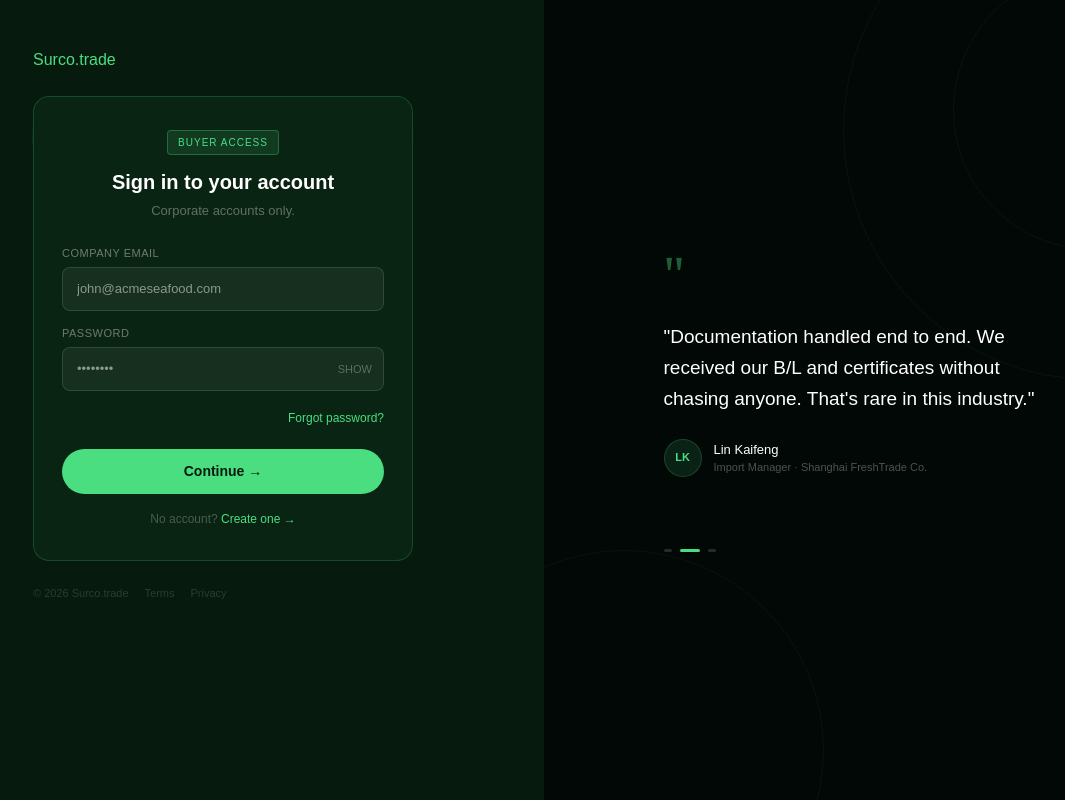
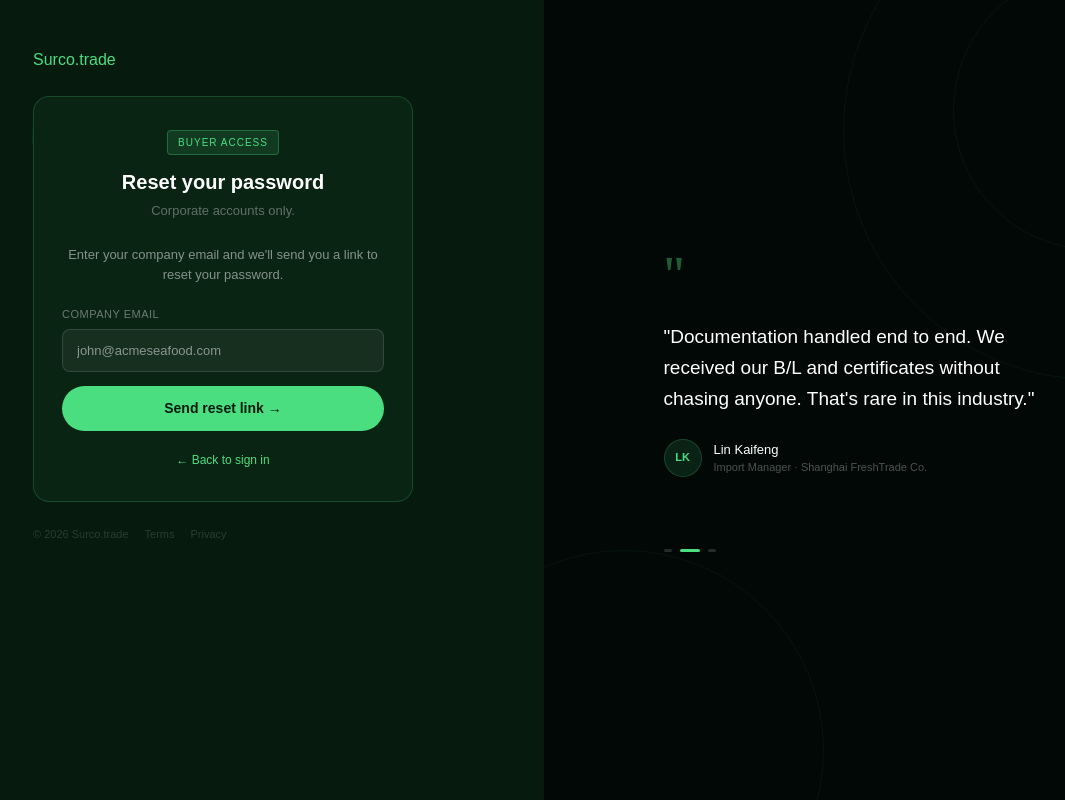
Before and after one commit to Jerryfrias/surco-trade, a Next.js app: page /access in a window 1280 px wide. Both pictures are taken after a click on the element "Forgot password?". Shown: the whole page, without its empty margins (97-1162 px from the left). Built offline with nearby package versions, Linux system fonts and the light colour scheme.

Commit message:
forgot password inline form

```diff
--- a/app/access/page.tsx
+++ b/app/access/page.tsx
@@ -22,6 +22,9 @@ export default function AccessPage() {
   const [emailError, setEmailError] = useState("");
   const [loading, setLoading] = useState(false);
   const [error, setError] = useState("");
+  const [forgotMode, setForgotMode] = useState(false);
+  const [forgotEmail, setForgotEmail] = useState("");
+  const [forgotSent, setForgotSent] = useState(false);
 
   useEffect(() => {
     const iv = setInterval(() => setQuoteIdx(i => (i + 1) % quotes.length), 4500);
@@ -84,6 +87,8 @@ export default function AccessPage() {
 
   return (
     <div style={{ display: "grid", gridTemplateColumns: "1fr 1fr", height: "100vh", fontFamily: "sans-serif", overflow: "hidden" }}>
+
+      {/* IZQUIERDA */}
       <div style={{ background: "#071a0e", display: "flex", flexDirection: "column", alignItems: "center", padding: "48px 40px", position: "relative", overflowY: "auto", height: "100vh" }}>
         <div style={{ width: "380px", marginBottom: "24px" }}>
           <div style={{ color: "#4ade80", fontSize: "16px", fontWeight: 500 }}>Surco.trade</div>
@@ -95,12 +100,15 @@ export default function AccessPage() {
             <div style={{ textAlign: "center", marginBottom: "24px" }}>
               <div style={{ display: "inline-block", background: "rgba(74,222,128,0.12)", color: "#4ade80", fontSize: "10px", letterSpacing: "1px", textTransform: "uppercase", padding: "4px 10px", borderRadius: "4px", border: "0.5px solid rgba(74,222,128,0.3)", marginBottom: "12px" }}>Buyer access</div>
               <h2 style={{ color: "white", fontSize: "20px", fontWeight: 600, margin: "0 0 4px" }}>
-                {mode === "signin" ? "Sign in to your account" : "Create your account"}
+                {forgotMode ? "Reset your password" : mode === "signin" ? "Sign in to your account" : "Create your account"}
               </h2>
               <p style={{ color: "rgba(255,255,255,0.35)", fontSize: "13px" }}>Corporate accounts only.</p>
             </div>
+
             {error && <div style={{ background: "rgba(248,113,113,0.1)", border: "0.5px solid rgba(248,113,113,0.3)", borderRadius: "6px", padding: "10px 12px", color: "#f87171", fontSize: "12px", marginBottom: "16px" }}>{error}</div>}
-            {mode === "signin" && (
+
+            {/* SIGN IN */}
+            {mode === "signin" && !forgotMode && (
               <div>
                 <div style={fld}>
                   <label style={lbl}>Company email</label>
@@ -116,12 +124,7 @@ export default function AccessPage() {
                   </div>
                 </div>
                 <div style={{ textAlign: "right", marginBottom: "20px" }}>
-                  <span onClick={async () => {
-  const email = (document.getElementById("si-email") as HTMLInputElement).value;
-  if (!email) { alert("Enter your email first."); return; }
-  await supabase.auth.resetPasswordForEmail(email, { redirectTo: "https://surco-trade.vercel.app/reset-password" });
-  alert("Check your email for the reset link.");
-}} style={{ color: "#4ade80", fontSize: "12px", cursor: "pointer" }}>Forgot password?</span>
+                  <span onClick={() => setForgotMode(true)} style={{ color: "#4ade80", fontSize: "12px", cursor: "pointer" }}>Forgot password?</span>
                 </div>
                 <button onClick={handleSignIn} disabled={loading} style={{ width: "100%", background: "#4ade80", color: "#071a0e", fontSize: "14px", fontWeight: 600, padding: "12px", borderRadius: "50px", border: "none", cursor: "pointer" }}>
                   {loading ? "Signing in..." : "Continue →"}
@@ -131,6 +134,41 @@ export default function AccessPage() {
                 </p>
               </div>
             )}
+
+            {/* FORGOT PASSWORD */}
+            {forgotMode && (
+              <div>
+                <p style={{ color: "rgba(255,255,255,0.5)", fontSize: "13px", lineHeight: 1.6, marginBottom: "20px", textAlign: "center" }}>
+                  Enter your company email and we'll send you a link to reset your password.
+                </p>
+                {forgotSent ? (
+                  <div style={{ textAlign: "center", padding: "16px 0" }}>
+                    <div style={{ color: "#4ade80", fontSize: "32px", marginBottom: "10px" }}>✓</div>
+                    <p style={{ color: "white", fontSize: "14px", fontWeight: 500 }}>Email sent!</p>
+                    <p style={{ color: "rgba(255,255,255,0.35)", fontSize: "12px", marginTop: "6px" }}>Check your inbox for the reset link.</p>
+                  </div>
+                ) : (
+                  <div>
+                    <div style={fld}>
+                      <label style={lbl}>Company email</label>
+                      <input style={inp} type="email" placeholder="john@acmeseafood.com" value={forgotEmail} onChange={e => setForgotEmail(e.target.value)} />
+                    </div>
+                    <button onClick={async () => {
+                      if (!forgotEmail) return;
+                      await supabase.auth.resetPasswordForEmail(forgotEmail, { redirectTo: "https://surco-trade.vercel.app/reset-password" });
+                      setForgotSent(true);
+                    }} style={{ width: "100%", background: "#4ade80", color: "#071a0e", fontSize: "14px", fontWeight: 600, padding: "12px", borderRadius: "50px", border: "none", cursor: "pointer", marginBottom: "12px" }}>
+                      Send reset link →
+                    </button>
+                  </div>
+                )}
+                <p style={{ color: "rgba(255,255,255,0.25)", fontSize: "12px", textAlign: "center", marginTop: "8px" }}>
+                  <span onClick={() => { setForgotMode(false); setForgotSent(false); setForgotEmail(""); }} style={{ color: "#4ade80", cursor: "pointer" }}>← Back to sign in</span>
+                </p>
+              </div>
+            )}
+
+            {/* REGISTER */}
             {mode === "register" && (
               <div>
                 <div style={fld}>
@@ -193,6 +231,8 @@ export default function AccessPage() {
           <span style={{ color: "rgba(255,255,255,0.15)", fontSize: "11px", cursor: "pointer" }}>Privacy</span>
         </div>
       </div>
+
+      {/* DERECHA — fija */}
       <div style={{ background: "#020806", display: "flex", flexDirection: "column", alignItems: "center", justifyContent: "center", padding: "64px 56px", position: "sticky", top: 0, height: "100vh", overflow: "hidden", borderLeft: "0.5px solid rgba(255,255,255,0.05)" }}>
         {[{ s: "500px", t: "-120px", r: "-160px" }, { s: "280px", t: "-30px", r: "-50px" }, { s: "400px", b: "-150px", l: "-120px" }].map((d, i) => (
           <div key={i} style={{ position: "absolute", width: d.s, height: d.s, borderRadius: "50%", border: "0.5px solid rgba(74,222,128,0.06)", top: (d as any).t, right: (d as any).r, bottom: (d as any).b, left: (d as any).l }} />
@@ -220,6 +260,7 @@ export default function AccessPage() {
           </div>
         </div>
       </div>
+
     </div>
   );
 }
```
